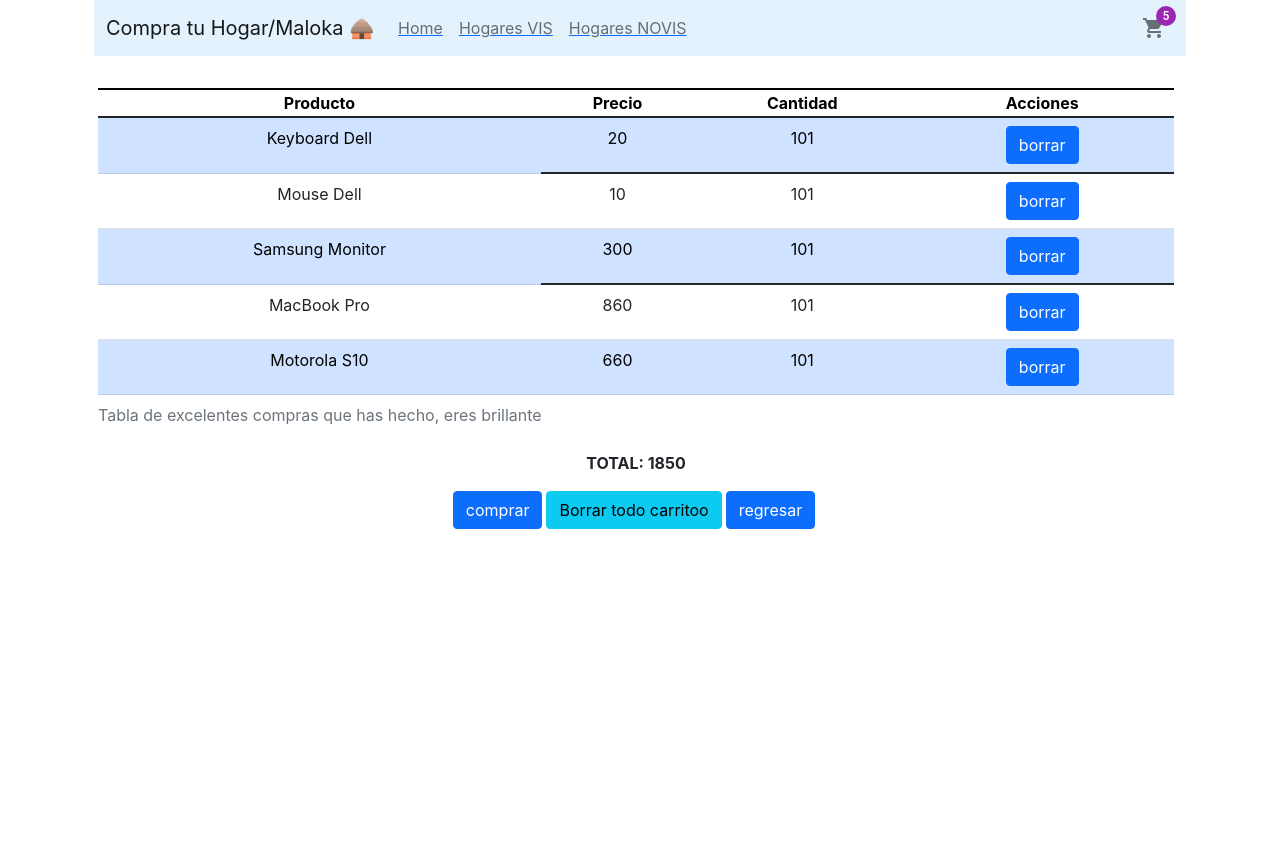
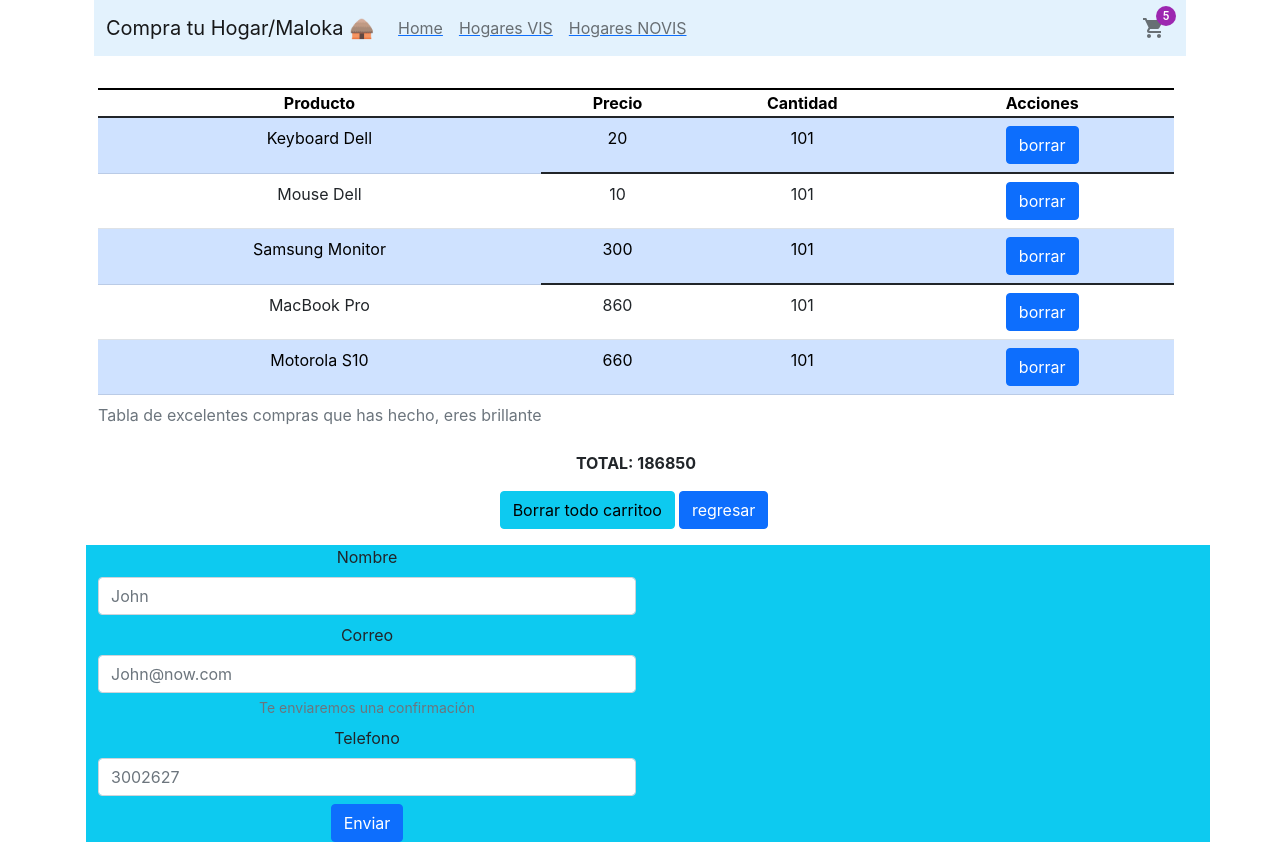
Before and after one commit to chopliszt/macondiano-infante, a React (Create React App) app: page /cart in a window 1280 px wide. Before the commit the page ends 800 px from the top, so only its background shows below. Built offline with nearby package versions, Linux system fonts and the light colour scheme.

Commit message:
se cambia el algoritmo de calcular el total, tambien se agrega el formulario de contacto en el Cart y la conexion a FireBase para que escriba datos cuando uno envia el formulario

```diff
--- a/src/App.js
+++ b/src/App.js
@@ -14,7 +14,7 @@
   return (
     <CartProvider>
       <Router>
-        <div className="App container">
+        <div className="container App">
           <NavBar
             colorDeNavBar="#e3f2fd"
             navBrandLeft="Compra tu Hogar/Maloka 🛖"
--- a/src/components/Cart/Cart.jsx
+++ b/src/components/Cart/Cart.jsx
@@ -1,12 +1,24 @@
 import React, { useContext } from "react";
 import { CartContext } from "../Context/CartContext";
 import { Link } from "react-router-dom";
+import FormularioDeCompra from "../FormularioDeCompra/FormularioDeCompra";
 
 const Cart = () => {
   const { cartList, eliminarHogar, borrarCarrito, calcularTotal } =
     useContext(CartContext);
+  const resetear = () => {
+    borrarCarrito();
+  };
+
   return (
     <div>
+      {cartList.length === 0 && (
+        <>
+          <p>No tienes ningún hogar en tu carrito</p>
+          <Link to="/">Clic para comprar</Link>
+        </>
+      )}
+      {cartList.length > 0 && (
         <div className="row mt-3 ms-1">
           <div className="row">
             <div className="col">
@@ -63,7 +75,6 @@
               <p>
                 <strong>TOTAL: {calcularTotal()}</strong>
               </p>
-            <button className="btn btn-primary me-1">comprar</button>
               <button
                 className="btn btn-info me-1"
                 onClick={() => {
@@ -77,7 +88,9 @@
               </Link>
             </div>
           </div>
+          <FormularioDeCompra resetear={resetear} />
         </div>
+      )}
     </div>
   );
 };
--- a/src/components/Context/CartContext.js
+++ b/src/components/Context/CartContext.js
@@ -58,7 +58,8 @@
   function calcularTotal() {
     let total = 0;
     cartList.map((hogar) => {
-      total += hogar.valor;
+      // total += hogar.valor;
+      total = total + hogar.valor * hogar.quantity;
     });
     return total;
   }
--- /dev/null
+++ b/src/components/FormularioDeCompra/FormularioDeCompra.jsx
@@ -0,0 +1,81 @@
+import React, { useState } from "react";
+import { collection, addDoc } from "firebase/firestore";
+import { db } from "../../services/FirebaseConfig";
+import Swal from "sweetalert2";
+
+const FormularioDeCompra = ({ resetear }) => {
+  const [IDDeCompra, setIDDeCompra] = useState();
+
+  const onSubmitHandler = async (e) => {
+    e.preventDefault();
+    // Add a new document with a generated id.
+    const docRef = await addDoc(collection(db, "ordenes"), {
+      nombre: "Juan3",
+      correo: "parrot@parrot.com",
+      telefono: 3777777,
+    });
+    setIDDeCompra(docRef.id);
+    Swal.fire("Orden creada con el ID: ", docRef.id);
+    resetear();
+  };
+
+  return (
+    <div className="container">
+      <div className="row mt-3 bg-info">
+        {/* <!-- le doy col-6 xq mas adelante agrego otra al lado de ella --> */}
+        <div className="col-6">
+          {!IDDeCompra && (
+            <form action="" onSubmit={onSubmitHandler}>
+              <div className="mb-2">
+                {/* <!-- CAMPO DE NOMBRE --> */}
+                <label for="nombre" class="form-label">
+                  Nombre
+                </label>
+                {/* <!-- class form-control hace que el label aparezca encima del input --> */}
+                <input
+                  className="form-control"
+                  type="text"
+                  id="nombre"
+                  placeholder="John"
+                />
+              </div>
+              <div className="mb-2">
+                {/* <!-- CAMPO DE CORREO --> */}
+                <label for="correo" className="form-label">
+                  Correo
+                </label>
+                <input
+                  className="form-control"
+                  type="text"
+                  id="correo"
+                  placeholder="John@now.com"
+                  aria-describedby="ayuda-correo"
+                />
+                <div className="form-text" id="ayuda-correo">
+                  Te enviaremos una confirmación
+                </div>
+              </div>
+              <div className="mb-2">
+                {/* <!-- CAMPO DE telefono --> */}
+                <label for="tel" className="form-label">
+                  Telefono
+                </label>
+                <input
+                  className="form-control"
+                  type="text"
+                  id="tel"
+                  placeholder="3002627"
+                />
+              </div>
+              <button type="submit" className="btn btn-primary">
+                Enviar
+              </button>
+            </form>
+          )}
+        </div>
+      </div>
+    </div>
+  );
+};
+
+export default FormularioDeCompra;
```
Lines whose indentation alone changed are shown as unchanged.
